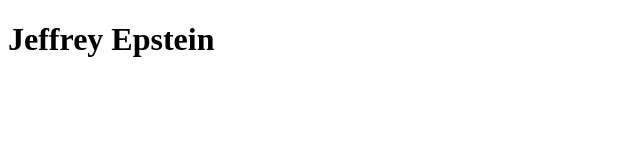
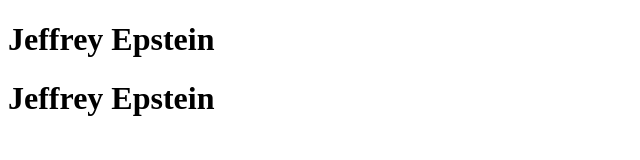
Before and after one commit to Stefan20080987/Jeffrey-Epstein-party-invitation, a plain HTML site: page index.html in a window 1280 px wide. Shown: the whole page, without its empty margins (0-640 px from the left). Drawn offline with Linux system fonts and the light colour scheme.

Commit message:
Update index.html

```diff
--- a/index.html
+++ b/index.html
@@ -7,5 +7,6 @@
 </head>
 <body>
     <h1> Jeffrey Epstein</h1>
+    <h1> Jeffrey Epstein</h1>
 </body>
 </html>
```
